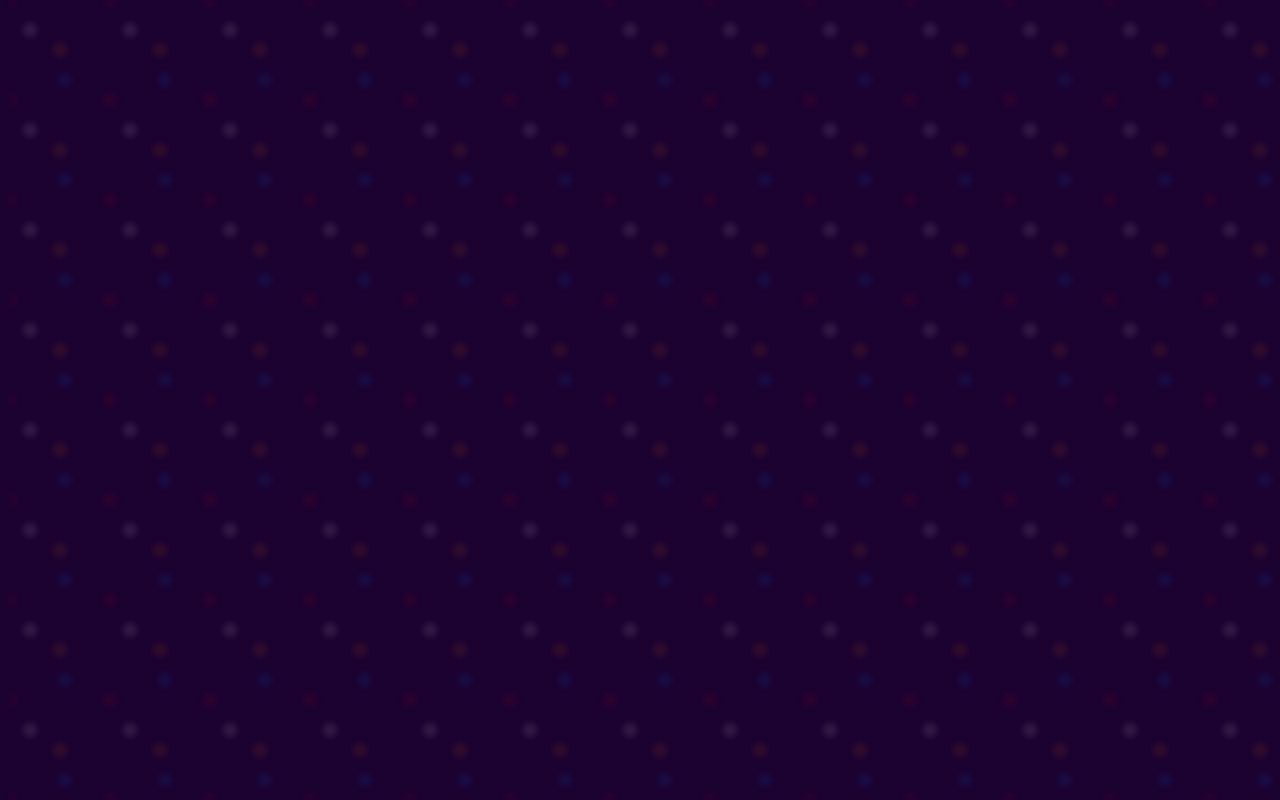
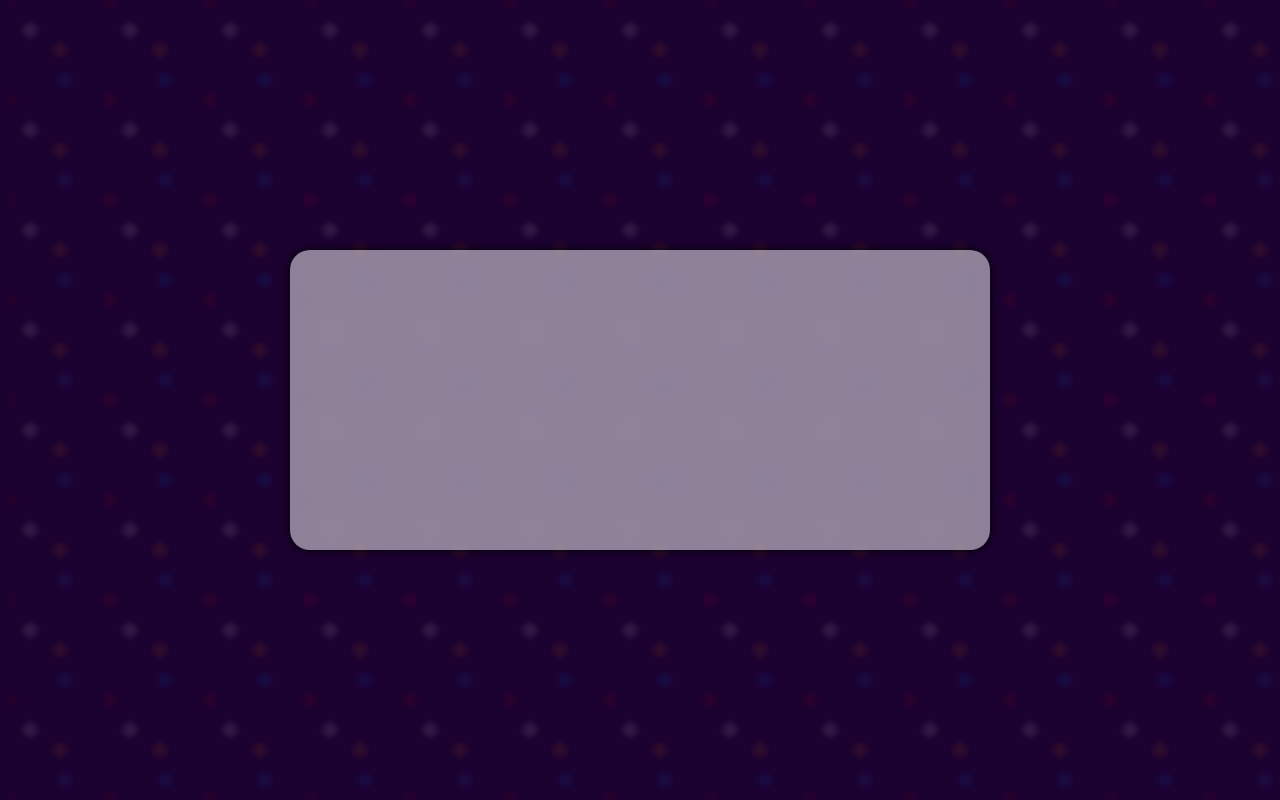
Before and after one commit to lx00hou/greeting, a plain HTML site: page index.html in a window 1280 px wide. Drawn offline with Linux system fonts and the light colour scheme.

Commit message:
祝福墙的 卡片制作效果

```diff
--- a/main.css
+++ b/main.css
@@ -16,7 +16,8 @@ body:before,body:after{
     background-repeat: repeat;
     opacity: 0.6;
     filter: blur(3px);
-    animation: flicker 2s linear infinite ;
+    animation: flicker 2s linear infinite;
+    z-index: 1;
 }
 
 body:after {
@@ -26,6 +27,20 @@ body:after {
     background-position: 5px 30px, 70px 80px;
 }
 
+.blessing{
+    width:700px;
+    height: 300px;
+    background: rgba(255,255,255,0.5);
+    position: absolute;
+    left: 50%;
+    top: 50%;
+    transform: translate(-50%,-50%);
+    border-radius: 20px;
+    box-shadow: 0 0 10px 0 rgba(0,0,0.1);
+    backdrop-filter: blur(10px);
+    z-index: 10;
+}
+
 @keyframes flicker {
     0% {opacity: 0.6;}
     50% {opacity: 0.1; transform: translateX(10px);}
```
